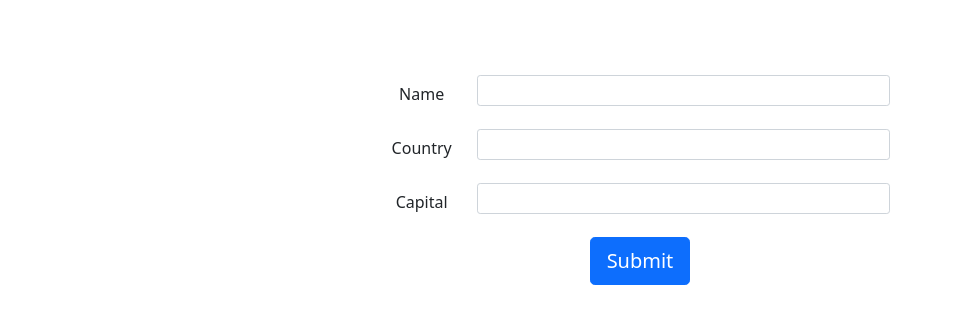
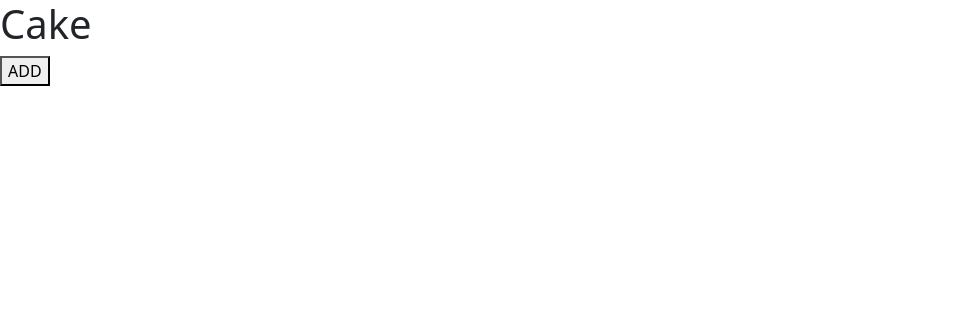
Before and after one commit to tanzgr8/React-Task, a React (Create React App) app: page / in a window 1280 px wide. Shown: the top 324 px of the page, without its empty margins (0-953 px from the left). Built offline with nearby package versions, Linux system fonts and the light colour scheme.

Commit message:
first Redux

```diff
--- a/package.json
+++ b/package.json
@@ -9,7 +9,9 @@
     "axios": "^0.21.1",
     "react": "^17.0.2",
     "react-dom": "^17.0.2",
+    "react-redux": "^7.2.4",
     "react-scripts": "4.0.3",
+    "redux": "^4.1.0",
     "web-vitals": "^1.1.2"
   },
   "scripts": {
--- a/src/App.js
+++ b/src/App.js
@@ -1,86 +1,12 @@
-import React, { useState } from "react";
-import Name from "./Name";
-import "./app.css";
-import { BrowserRouter, Route, Switch, Link } from "react-router-dom";
-export default function App() {
-  const [name, setName] = useState("");
-  const [country, setCountry] = useState("");
-  const [capital, setCapital] = useState("");
-  const [send, setSend] = useState(false);
+import React from 'react'
+import Cake from './Components/Cake'
 
-  const Change = (e) => {
-    e.preventDefault();
-    setSend(true);
-  };
-  const Edit = () => {
-    setSend(false);
-  };
+function App() {
+  return (
+    <div>
+      <Cake/>
+    </div>
+  )
+}
 
-  return (
-    <main>
-      <Switch>
-        <Route
-          exact
-          path="/result"
-          render={(props) => (
-            <Name name={name} country={country} capital={capital} />
-          )}
-        />
-
-        <React.Fragment>
-          <div className="container ct">
-            <form>
-              <div class="mb-3 row">
-                <label className=" col-sm-2 col-form-label">Name</label>
-                <div className="col-sm-10">
-                  <input
-                    type="text"
-                    name="name"
-                    className="form-control form-control-sm"
-                    value={name}
-                    onChange={(e) => setName(e.target.value)}
-                  />
-                </div>
-              </div>
-              <div class="mb-3 row">
-                <label className=" col-sm-2 col-form-label">Country</label>
-                <div class="col-sm-10">
-                  <input
-                    type="text"
-                    name="country"
-                    className="form-control form-control-sm"
-                    value={country}
-                    onChange={(e) => {
-                      setCountry(e.target.value);
-                    }}
-                  />
-                </div>
-              </div>
-              <div class="mb-3 row">
-                <label className=" col-sm-2 col-form-label">Capital</label>
-                <div class="col-sm-10">
-                  <input
-                    type="text"
-                    name="capital"
-                    className="form-control form-control-sm"
-                    value={capital}
-                    onChange={(e) => {
-                      setCapital(e.target.value);
-                    }}
-                  />
-                </div>
-              </div>
-              <Link
-                className="btn btn-primary btn-lg"
-                role="button"
-                to="/result"
-              >
-                Submit
-              </Link>
-            </form>
-          </div>
-        </React.Fragment>
-      </Switch>
-    </main>
-  );
-}
+export default App
--- /dev/null
+++ b/src/Components/Cake.js
@@ -0,0 +1,12 @@
+import React from 'react'
+
+function Cake() {
+    return (
+        <div>
+            <h1>Cake</h1>
+            <button>ADD</button>
+        </div>
+    )
+}
+
+export default Cake
--- /dev/null
+++ b/src/Redux/cake/cakeAction.js
@@ -0,0 +1,5 @@
+export const buyCake=()=>{
+return{
+    type:"BUY_CAKE"
+}
+}
```
Also changed, not shown: 1 other file (tests, documents, lock files or other folders).
